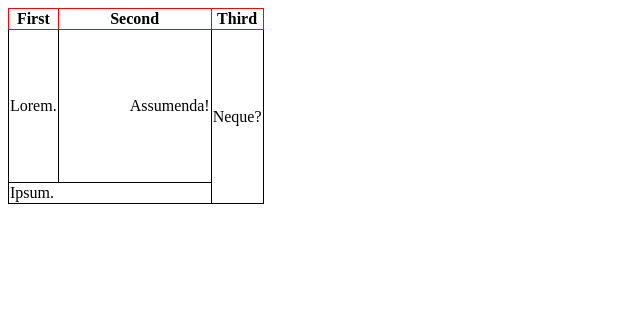
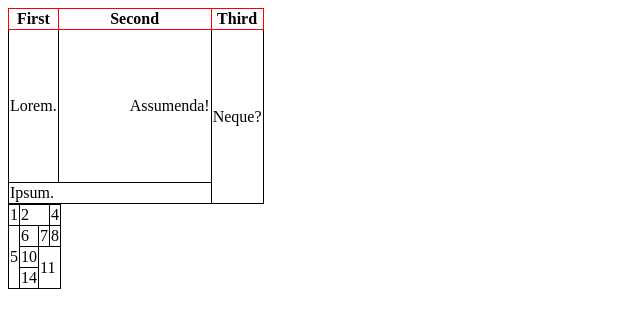
Before and after one commit to Zamanof/WEB-lessons-FBMS_1223_az, a plain HTML site: page Lesson 06/tables.html in a window 1280 px wide. Shown: the whole page, without its empty margins (0-640 px from the left). Drawn offline with Linux system fonts and the light colour scheme.

Commit message:
tables 2

```diff
--- a/Lesson 06/tables.html
+++ b/Lesson 06/tables.html
@@ -24,5 +24,29 @@
             <!-- <td>Aspernatur.</td> -->
         </tr>
     </table>
+
+    <table>
+        <tr>
+            <td>1</td>
+            <td colspan="2">2</td>
+            <td>4</td>
+        </tr>
+        <tr>
+            <td rowspan="3">5</td>
+            <td>6</td>
+            <td>7</td>
+            <td>8</td>
+        </tr>
+        <tr>
+
+            <td>10</td>
+            <td colspan="2" rowspan="2">11</td>
+
+        </tr>
+        <tr>
+            <td>14</td>
+
+        </tr>
+    </table>
 </body>
 </html>
```
